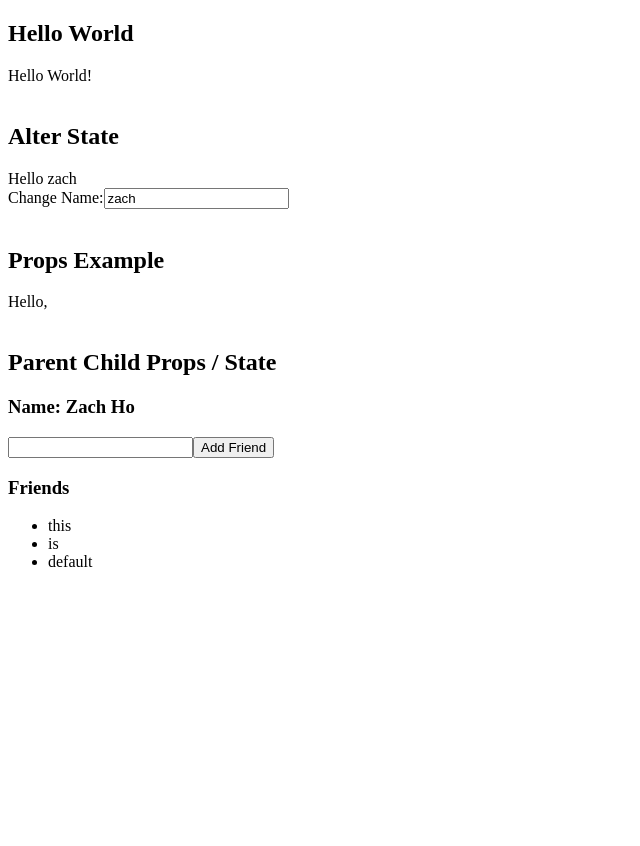
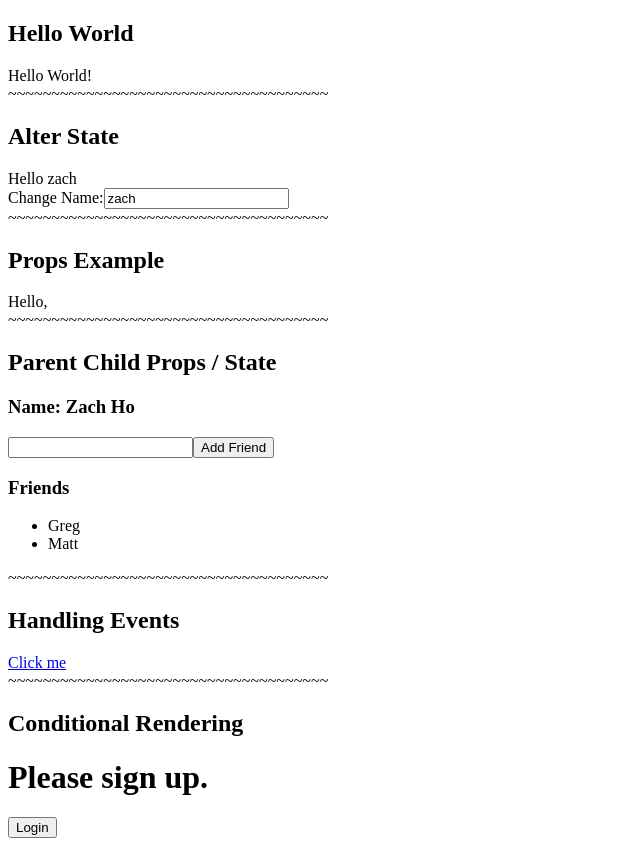
Before and after one commit to zachho123/my-first-react-project, a React (Create React App) app: page / in a window 1280 px wide. Shown: the whole page, without its empty margins (0-640 px from the left). Before the commit the page ends 800 px from the top, so only its background shows below. Built offline with nearby package versions, Linux system fonts and the light colour scheme.

Commit message:
Added conditional rendering example

```diff
--- /dev/null
+++ b/src/components/ConditionalRendering.js
@@ -0,0 +1,69 @@
+import React from 'react';
+
+function UserGreeting(props) {
+  return <h1>Welcome back!</h1>;
+}
+
+function GuestGreeting(props) {
+  return <h1>Please sign up.</h1>;
+}
+
+function LoginButton(props) {
+  return (
+    <button onClick={props.onClick}>
+      Login
+    </button>
+  );
+}
+
+function LogoutButton(props) {
+  return (
+    <button onClick={props.onClick}>
+      Logout
+    </button>
+  );
+}
+
+function Greeting(props) {
+  const isLoggedIn = props.isLoggedIn;
+  if (isLoggedIn) {
+    return <UserGreeting />;
+  }
+  return <GuestGreeting />;
+}
+
+class LoginControl extends React.Component {
+  constructor(props) {
+    super(props);
+    this.handleLoginClick = this.handleLoginClick.bind(this);
+    this.handleLogoutClick = this.handleLogoutClick.bind(this);
+    this.state = {isLoggedIn: false};
+  }
+
+  handleLoginClick() {
+    this.setState({isLoggedIn: true});
+  }
+
+  handleLogoutClick() {
+    this.setState({isLoggedIn: false});
+  }
+
+  render() {
+    const isLoggedIn = this.state.isLoggedIn;
+
+    const button = isLoggedIn ? (
+      <LogoutButton onClick={this.handleLogoutClick} />
+    ) : (
+      <LoginButton onClick={this.handleLoginClick} />
+    );
+
+    return (
+      <div>
+        <Greeting isLoggedIn={isLoggedIn} />
+        {button}
+      </div>
+    );
+  }
+}
+
+export default LoginControl;
--- /dev/null
+++ b/src/components/HandlingEvents.js
@@ -0,0 +1,18 @@
+import React from 'react';
+
+function ActionLink() {
+    function handleClick(e) {
+        e.preventDefault();
+        console.log('The link was clicked');
+    }
+
+    return (
+        <div>
+            <a href="#" onClick={handleClick}>
+                Click me
+            </a>
+        </div>
+    );
+}
+
+export default ActionLink;
--- a/src/components/ParentChildPropsExample.js
+++ b/src/components/ParentChildPropsExample.js
@@ -24,8 +24,8 @@ class ParentComponent extends React.Component {
             <div>
                 <h3> Name: {this.state.name} </h3>
                 <AddFriend addNew={this.addFriend} />
-                {/* <ChildComponent names={this.state.friends} /> */}
-                <ChildComponent />
+                <ChildComponent names={this.state.friends} />
+                {/* <ChildComponent /> */}
             </div>
         )
     }
--- a/src/containers/App.js
+++ b/src/containers/App.js
@@ -3,7 +3,9 @@ import React from 'react';
 import HelloWorld from '../components/HelloWorld';
 import AlterState from '../components/AlterStateExample';
 import PropsExample from '../components/PropsExample';
-import PCPE from '../components/ParentChildPropsExample';
+import ParentChildExample from '../components/ParentChildPropsExample';
+import HandleEvent from '../components/HandlingEvents';
+import LoginControl from '../components/ConditionalRendering'
 
 class App extends React.Component {
     render() {
@@ -11,15 +13,21 @@ class App extends React.Component {
             <div>
                 <h2>Hello World</h2>
                 <HelloWorld />
-                <br />
+                ~~~~~~~~~~~~~~~~~~~~~~~~~~~~~~~~~~~~~
                 <h2>Alter State</h2>
                 <AlterState />
-                <br />
+                ~~~~~~~~~~~~~~~~~~~~~~~~~~~~~~~~~~~~~
                 <h2>Props Example</h2>
                 <PropsExample />
-                <br />
+                ~~~~~~~~~~~~~~~~~~~~~~~~~~~~~~~~~~~~~
                 <h2>Parent Child Props / State</h2>
-                <PCPE />
+                <ParentChildExample />
+                ~~~~~~~~~~~~~~~~~~~~~~~~~~~~~~~~~~~~~
+                <h2>Handling Events</h2>
+                <HandleEvent />
+                ~~~~~~~~~~~~~~~~~~~~~~~~~~~~~~~~~~~~~
+                <h2>Conditional Rendering</h2>
+                <LoginControl />
             </div>
         );
     }
```
Also changed, not shown: 1 other file (tests, documents, lock files or other folders).
